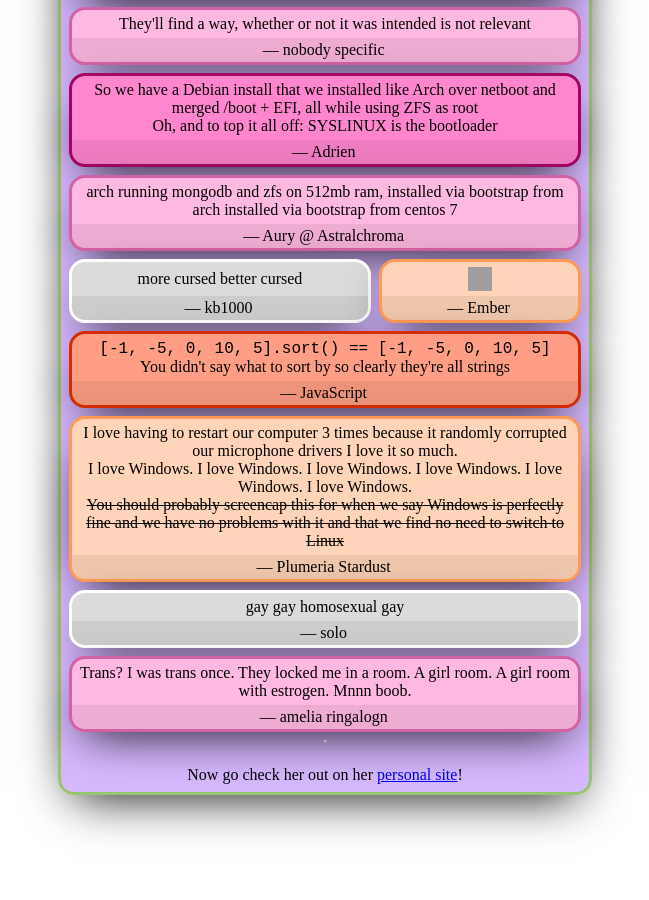
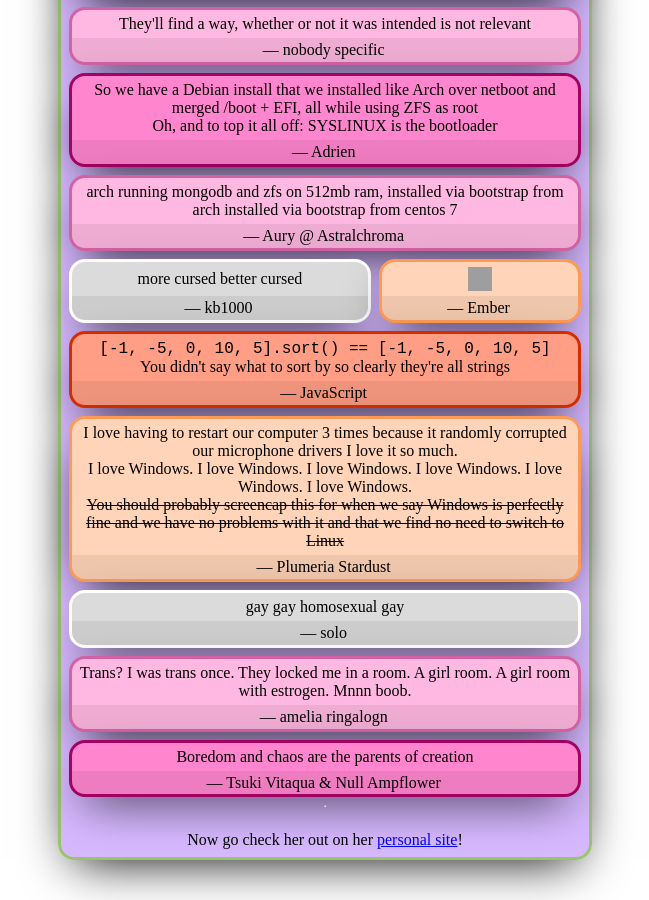
Before and after one commit to Ampflower/bug-free-carnival, a Jekyll site: the page built from index.html, in a window 1280 px wide and 900 px high, scrolled down 1920 px. Shown: the whole window, without its empty margins (315-964 px from the left). Built offline with Jekyll 4.4.1, drawn with Linux system fonts in a browser that asks for light colours; before the commit the page ends 2755 px from its top, so only the background shows below that; grey boxes are pictures that could not be loaded.

Commit message:
Parents of chaos

```diff
--- a/index.html
+++ b/index.html
@@ -129,6 +129,14 @@ I love Windows. I love Windows. I love Windows. I love Windows. I love Windows.
  - author: amelia ringalogn
    quote: "Trans? I was trans once. They locked me in a room. A girl room. A girl room with estrogen. Mnnn boob."
    hover: "Ringanaturallog"
+ - author: Tsuki Vitaqua &amp; Null Ampflower
+   quote: "Boredom and chaos are the parents of creation"
+   hover: "Null: Boredom is the mother of creation. Who's the father?
+&#0013;Tsuki: Uhhhhhhhh chaos
+&#0013;Null: Perfect
+&#0013;Tsuki: Maybe ignorance?
+&#0013;Null: Boredom and chaos are the parents of creation
+&#0013;Tsuki: Pffff"
 ---
 
 <div class="card">
```
